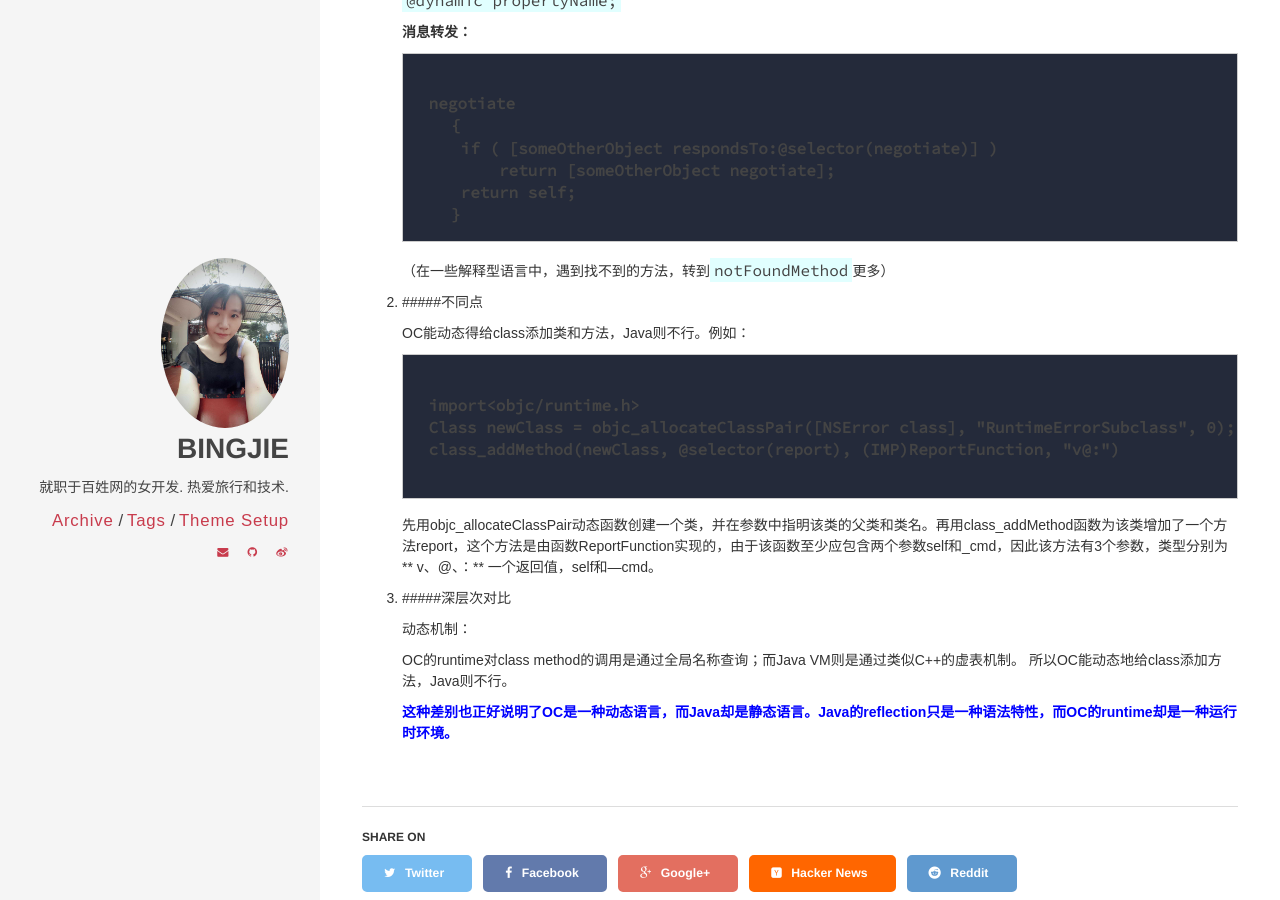
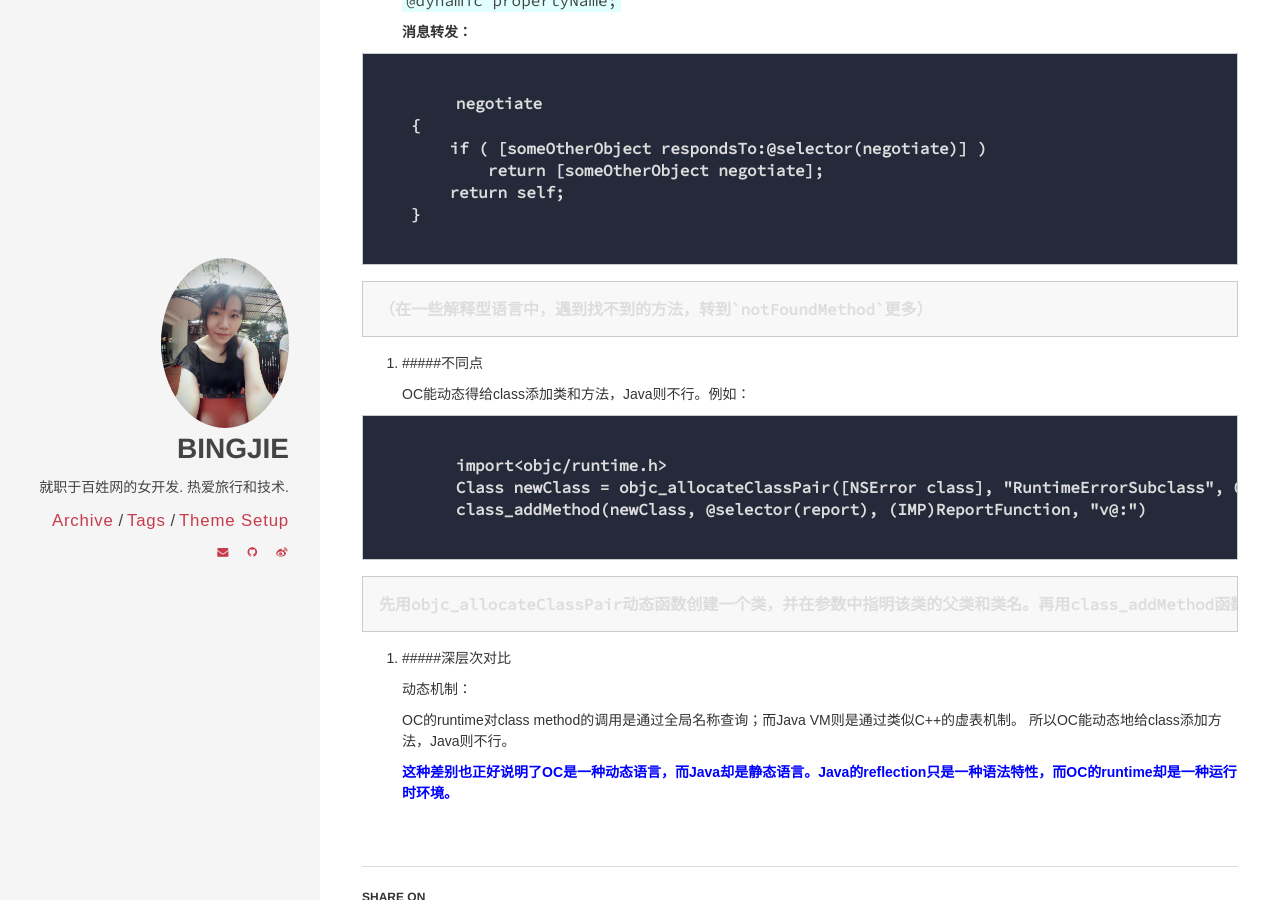
Before and after one commit to chaojimiaomiao/chaojimiaomiao.github.io, a Jekyll site: the page built from _posts/2015-11-03-OC中的runtime与Java反射机制对比.md, in a window 1280 px wide and 900 px high, scrolled down 611 px. Built offline with Jekyll 4.4.1, drawn with Linux system fonts in a browser that asks for light colours; comment, search, counter and statistics services are not loaded.

Commit message:
no message

```diff
--- a/_posts/2015-11-03-OC中的runtime与Java反射机制对比.md
+++ b/_posts/2015-11-03-OC中的runtime与Java反射机制对比.md
@@ -39,23 +39,24 @@ Java是一门静态语言，类和方法都有严格的public, private之分。
 	`@dynamic propertyName;`
 
 	**消息转发：**
-	<pre class="brush:objc;gutter:true;">
+	{% highlight oc %}
 	negotiate
 　　{
    　　 if ( [someOtherObject respondsTo:@selector(negotiate)] )
         　　return [someOtherObject negotiate];
     　　return self;
-　　}   </pre>
+　　}
+　　{% endhighlight %}
 	（在一些解释型语言中，遇到找不到的方法，转到`notFoundMethod`更多）
 
 2. #####不同点
 
 	OC能动态得给class添加类和方法，Java则不行。例如：
-	<pre class="brush:objc;auto-links:false;">
+	{% highlight oc %}
 	import<objc/runtime.h>
 	Class newClass = objc_allocateClassPair([NSError class], "RuntimeErrorSubclass", 0);
 	class_addMethod(newClass, @selector(report), (IMP)ReportFunction, "v@:")
-	</pre>
+	{% endhighlight %}
 
 	先用objc_allocateClassPair动态函数创建一个类，并在参数中指明该类的父类和类名。再用class_addMethod函数为该类增加了一个方法report，这个方法是由函数ReportFunction实现的，由于该函数至少应包含两个参数self和_cmd，因此该方法有3个参数，类型分别为 ** v、@、：** 一个返回值，self和—cmd。
 
```
Also changed, not shown: _posts/2015-10-31-markdown常用语法记录.md (+0 -9 lines).
